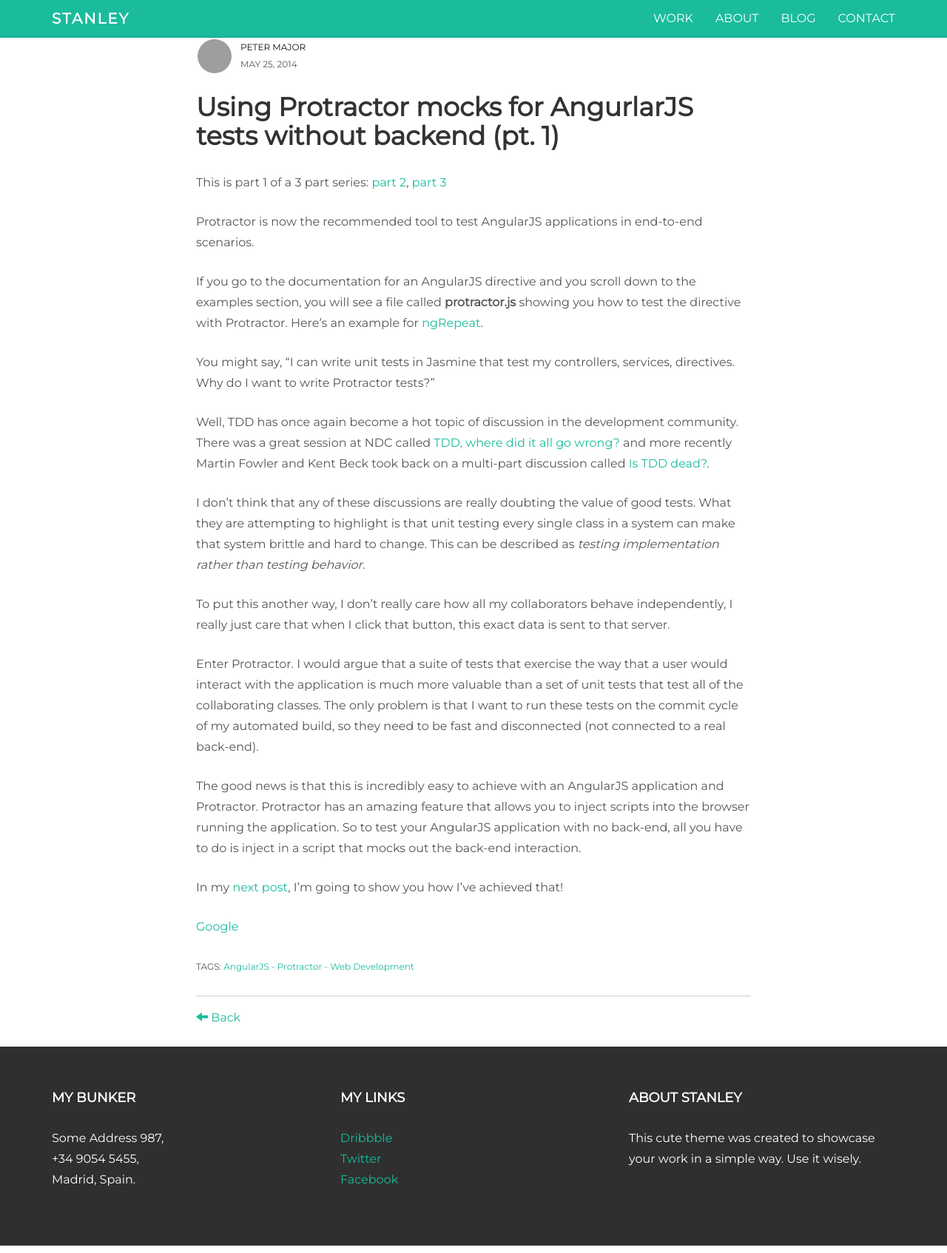
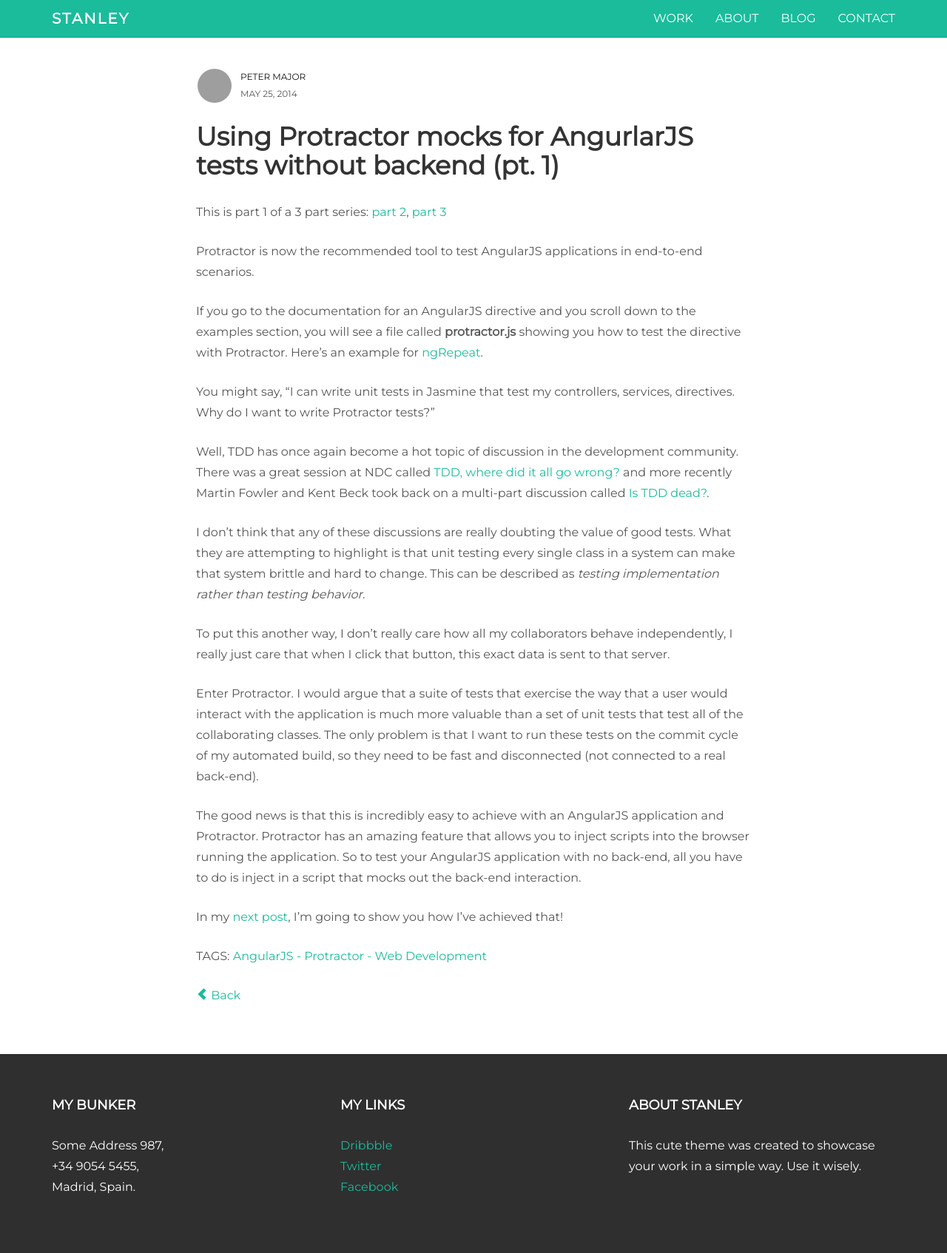
Before and after one commit to petermajor/petermajor.github.io, a Jekyll site: the page built from _posts/2014-05-25-using-protractor-mocks-pt-1.md, in a window 1280 px wide. Shown: the whole page at 74% size. Built offline with Jekyll 4.4.1, drawn with Linux system fonts in a browser that asks for light colours; nearby versions of some CDN libraries; grey boxes are pictures that could not be loaded.

Commit message:
Fixed spacing issue on blog post Temporarily disable author google link

```diff
--- a/_layouts/post.html
+++ b/_layouts/post.html
@@ -2,7 +2,7 @@
 layout: default
 ---
 <!-- +++++ Post +++++ -->
-<div id="white">
+<div class="white post">
 	<div class="container">
 		<div class="row">
 			<div class="col-lg-8 col-lg-offset-2">
@@ -13,19 +13,17 @@ layout: default
 				<h1>{{ page.title }}</h1>
 				{{ content }}
 
-				{% if author.google_plus %}
+				<!--{% if author.google_plus %}
 				<p><a href="{{ author.google_plus }}?rel=author">Google</a></p>
-				{% endif %}
+				{% endif %}-->
 
 				<p><bt>TAGS:
 				{% for tag in page.tags %}
 				<a href="#">{{ tag }}</a>
 				{% endfor %}
 				</bt></p>
-				<!--<br>
-				<p><bt>TAGS: <a href="#">Wordpress</a> - <a href="#">Web Design</a></bt></p>-->
-				<hr>
-				<p><a href="/"><span class="glyphicon glyphicon-arrow-left"></span> Back</a></p>
+
+				<p><a href="/"><span class="glyphicon glyphicon-chevron-left"></span> Back</a></p>
 			</div>
 
 		</div><!-- /row -->
--- a/assets/css/main.css
+++ b/assets/css/main.css
@@ -211,7 +211,6 @@ ba {
 
 /* Blog Tags */
 bt {
-	font-size: 12px;
 }
 
 bt a:after {
```
